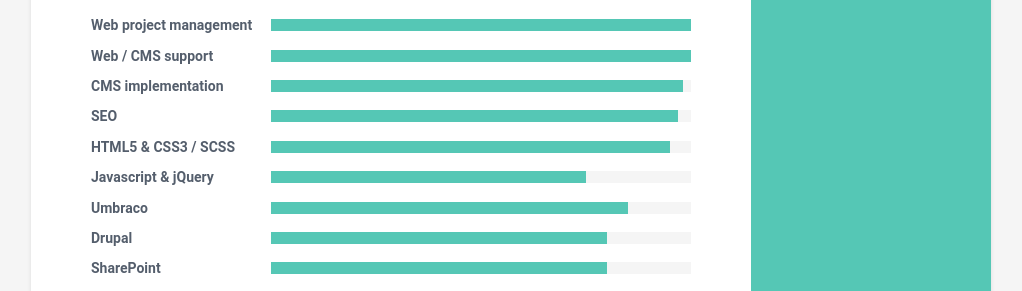
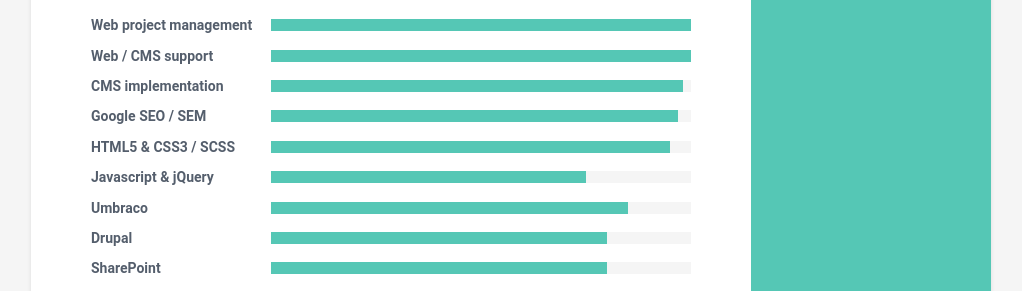
Before and after one commit to yukiob/online-cv, a Jekyll site: the page built from index.html, in a window 1280 px wide and 900 px high, scrolled down 2107 px. Shown: the part 292-583 px from the top of the window, without its empty margins (129-1151 px from the left). Built offline with Jekyll 4.4.1, drawn with Linux system fonts in a browser that asks for light colours.

Commit message:
Update skills.html

```diff
--- a/_includes/skills.html
+++ b/_includes/skills.html
@@ -26,7 +26,7 @@
                     </div><!--//item-->
 
                     <div class="item">
-                        <h3 class="level-title">SEO</h3>
+                        <h3 class="level-title">Google SEO / SEM</h3>
                         <div class="level-bar">
                             <div class="level-bar-inner" data-level="97%">
                             </div>
```
